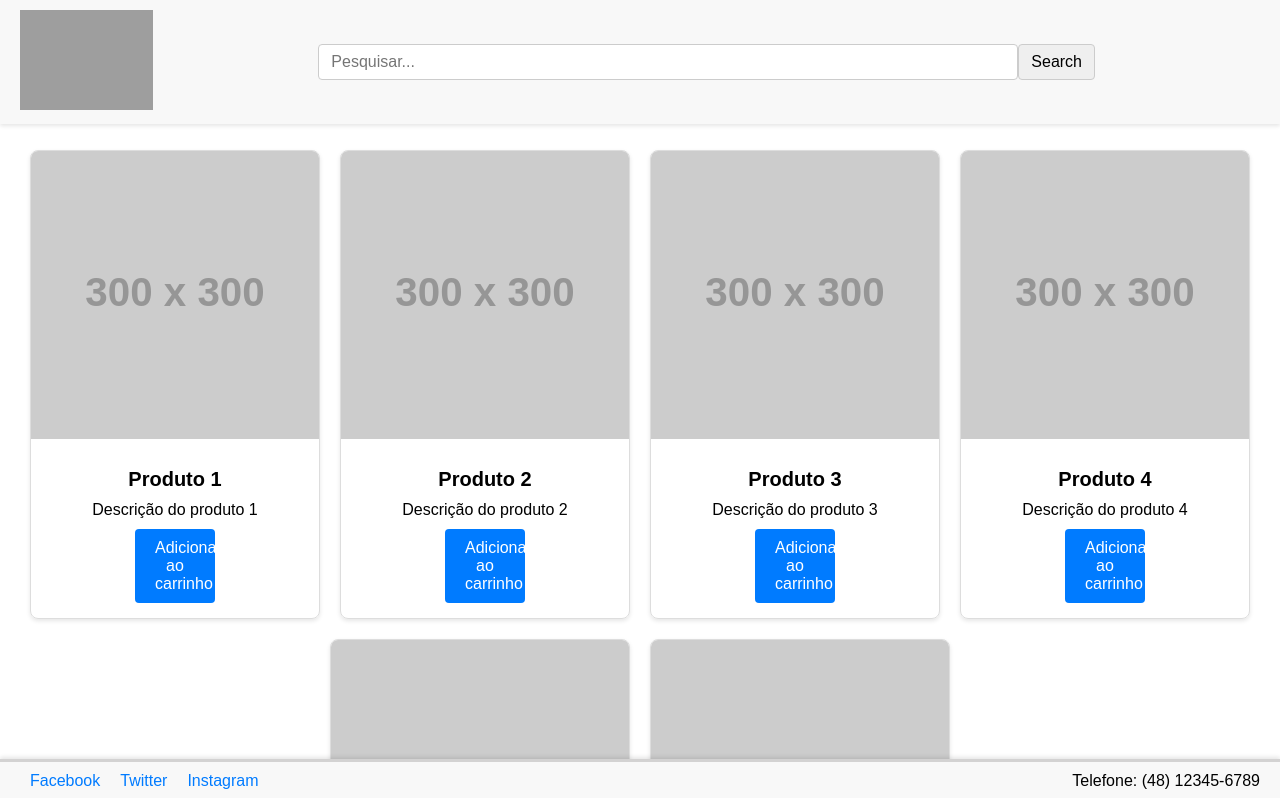
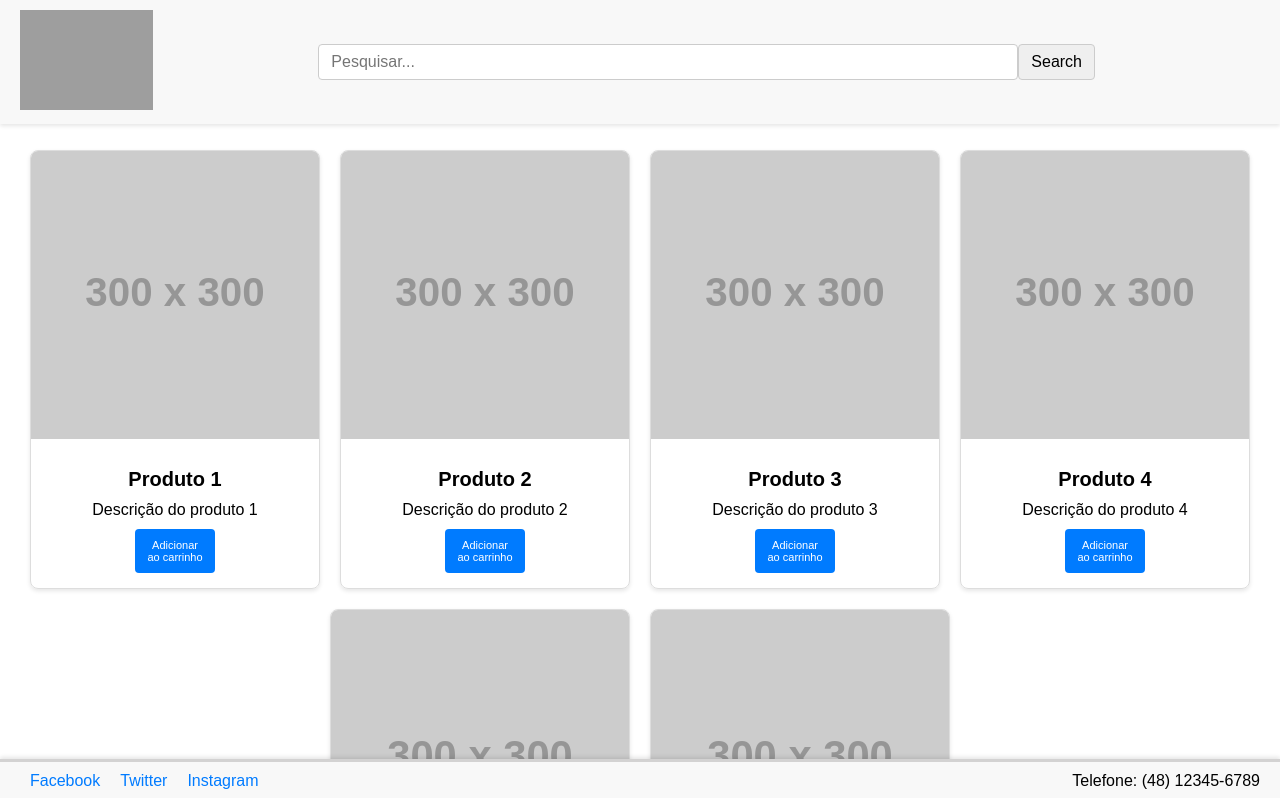
Before and after one commit to JoaoFontanella/ABP_Front_End, a React (Vite) app in the folder twstore/: page / in a window 1280 px wide. Shown: the top 798 px of the page. Built offline with nearby package versions, Linux system fonts and the light colour scheme; grey boxes are pictures that could not be loaded.

Commit message:
update card button

```diff
--- a/twstore/src/components/Card.css
+++ b/twstore/src/components/Card.css
@@ -37,10 +37,11 @@
     background-color: #007bff;
     color: white;
     border: none;
-    padding: 10px 20px;
+    padding: 10px;
     border-radius: 4px;
     cursor: pointer;
     transition: background-color 0.2s;
+    font-size: 11px;
   }
 
   .card-button:hover {
```
Also changed, not shown: twstore/src/App.css (line endings or trailing spaces).
